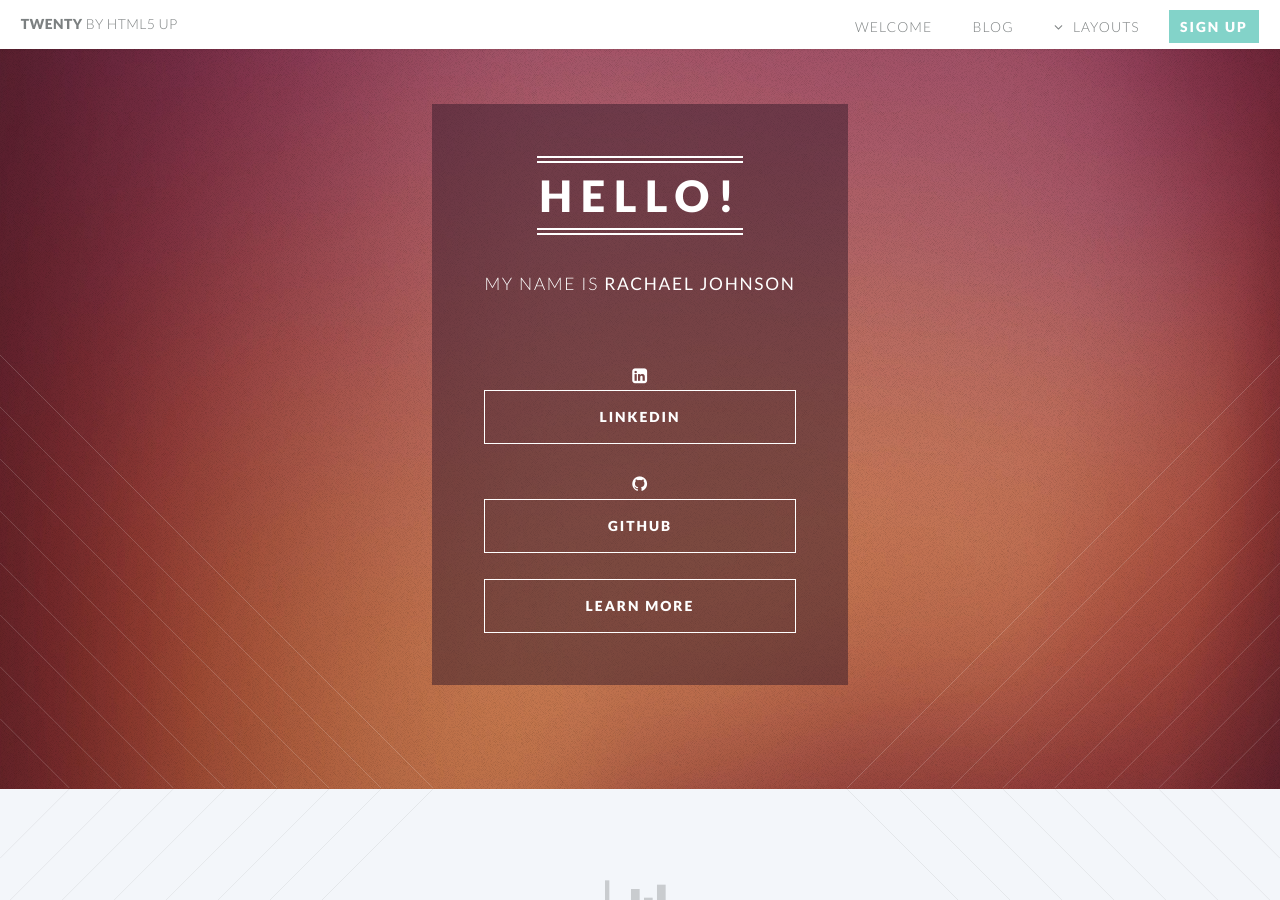
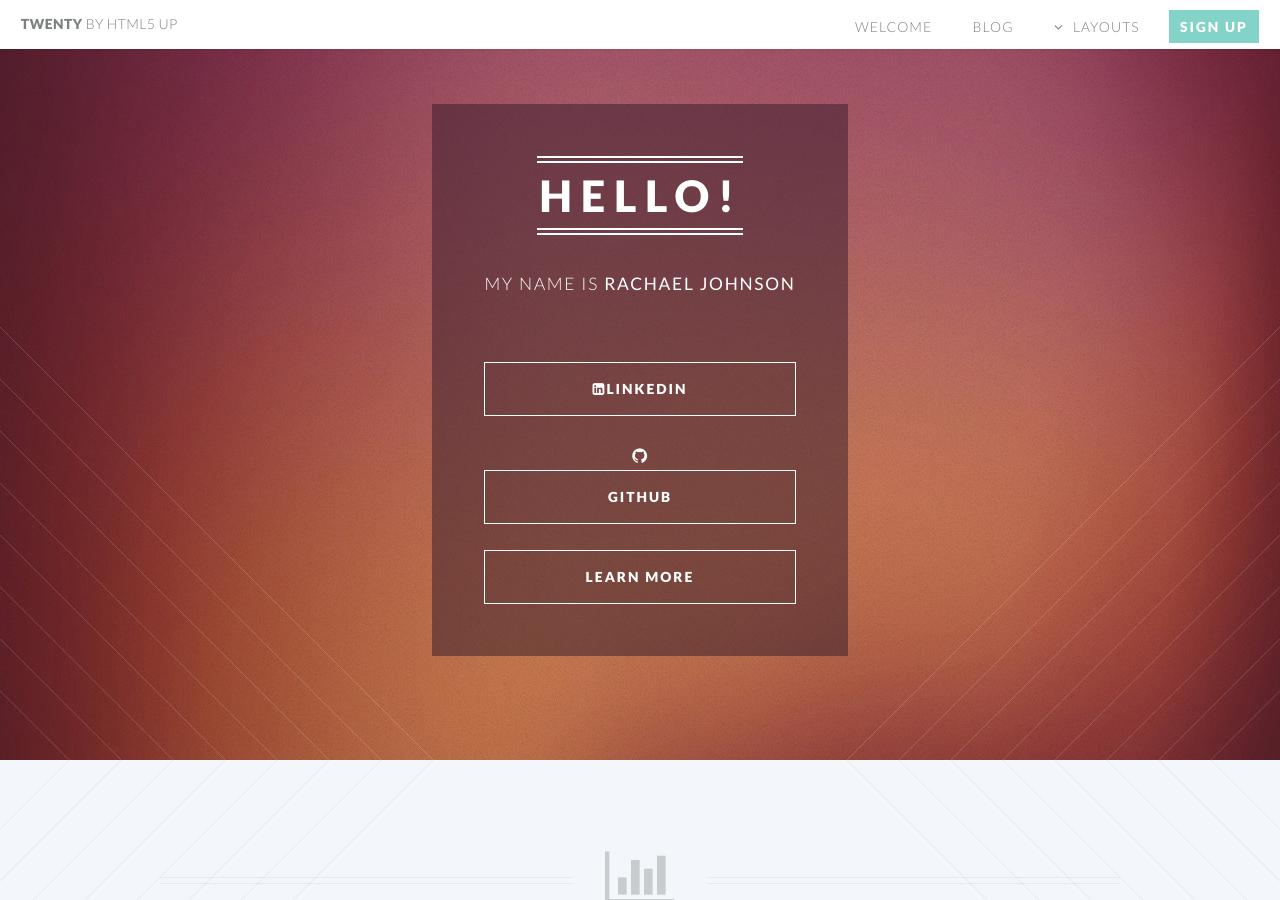
Before and after one commit to old-jekyll-templates/Twenty-Jekyll-Theme, a Jekyll site: the page built from index.html, in a window 1280 px wide and 900 px high. Built offline with Jekyll 4.4.1, drawn with Linux system fonts in a browser that asks for light colours.

Commit message:
Updated Footer, Banner, and pics

```diff
--- a/_includes/banner.html
+++ b/_includes/banner.html
@@ -17,7 +17,7 @@
         <br /></p>
         <footer>
             <ul class="buttons vertical">
-                <li><i class="fa fa-linkedin-square"></i><a href="https://www.linkedin.com/in/rachaeljohnson2" class="button fit scrolly">LinkedIn</a></li>
+                <li><a href="https://www.linkedin.com/in/rachaeljohnson2" class="button fit scrolly"><i class="fa fa-linkedin-square"></i>LinkedIn</a></li>
 				<li><i class="fa fa-github"></i><a href="https://github.com/earthshine0" class="button fit scrolly">GitHub</a></li>
 				<li><a href="#main" class="button fit scrolly">Learn More</a></li>
             </ul>
--- a/_includes/footer.html
+++ b/_includes/footer.html
@@ -2,11 +2,8 @@
 <footer id="footer">
 
     <ul class="icons">
-        <li><a href="#" class="icon circle fa-twitter"><span class="label">Twitter</span></a></li>
-        <li><a href="#" class="icon circle fa-facebook"><span class="label">Facebook</span></a></li>
-        <li><a href="#" class="icon circle fa-google-plus"><span class="label">Google+</span></a></li>
-        <li><a href="#" class="icon circle fa-github"><span class="label">Github</span></a></li>
-        <li><a href="#" class="icon circle fa-dribbble"><span class="label">Dribbble</span></a></li>
+        <li><a href="#https://www.linkedin.com/in/rachaeljohnson2" class="icon circle fa-linkedin-square"><span class="label">LinkedIn</span></a></li>
+        <li><a href="https://github.com/earthshine0" class="icon circle fa-github"><span class="label">Github</span></a></li>
     </ul>
 
     <ul class="copyright">
```
Also changed, not shown: images/pic01.jpg, images/pic02.jpg.
